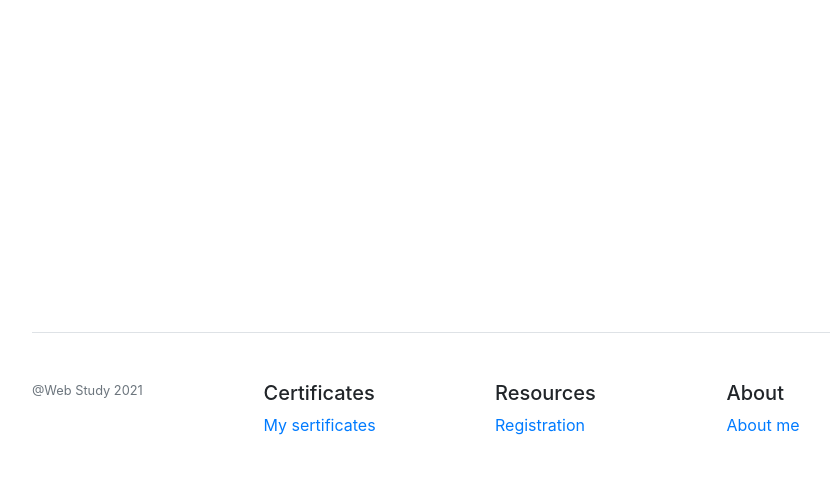
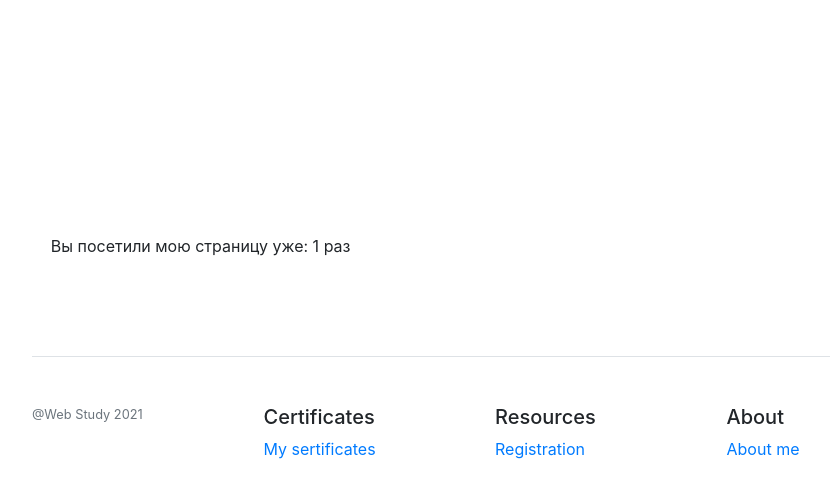
Before and after one commit to Lemike33/django-project, a Django app: page / in a window 1280 px wide. Shown: the part 960-1458 px from the top of the page, without its empty margins (160-990 px from the left). Before the commit the page ends 1395 px from the top, so only its background shows below. Run offline with Django 4.2, Linux system fonts and the light colour scheme; some libraries are stand-ins or nearby versions.

Commit message:
add counter visited

```diff
--- a/users/templates/users/start.html
+++ b/users/templates/users/start.html
@@ -15,6 +15,7 @@
       <div><img src="/pictures/Pyt_Tkinter_Django.png" class="img-thumbnail" alt=""></div>
       <div><img src="/pictures/JavaScript.png" class="img-thumbnail" alt=""></div>
     </div>
+    <p>Вы посетили мою страницу уже: {{ num_visits }}{% if num_visits == 1 or num_visits >= 5 %} раз {% else %} раза{% endif %}</p>
   </section>
 
 {% endblock %}
--- a/users/views.py
+++ b/users/views.py
@@ -6,7 +6,13 @@ from django.views.generic import ListView, CreateView
 
 
 def start(request):
-    return render(request, 'users/start.html')
+    # Number of visits to this view, as counted in the session variable.
+    num_visits=request.session.get('num_visits', 1)
+    request.session['num_visits'] = num_visits+1
+    return render(request, 'users/start.html',
+    context={'num_visits':num_visits},
+    )
+
 
 
 def about(request):
```
Also changed, not shown: db.sqlite3.
